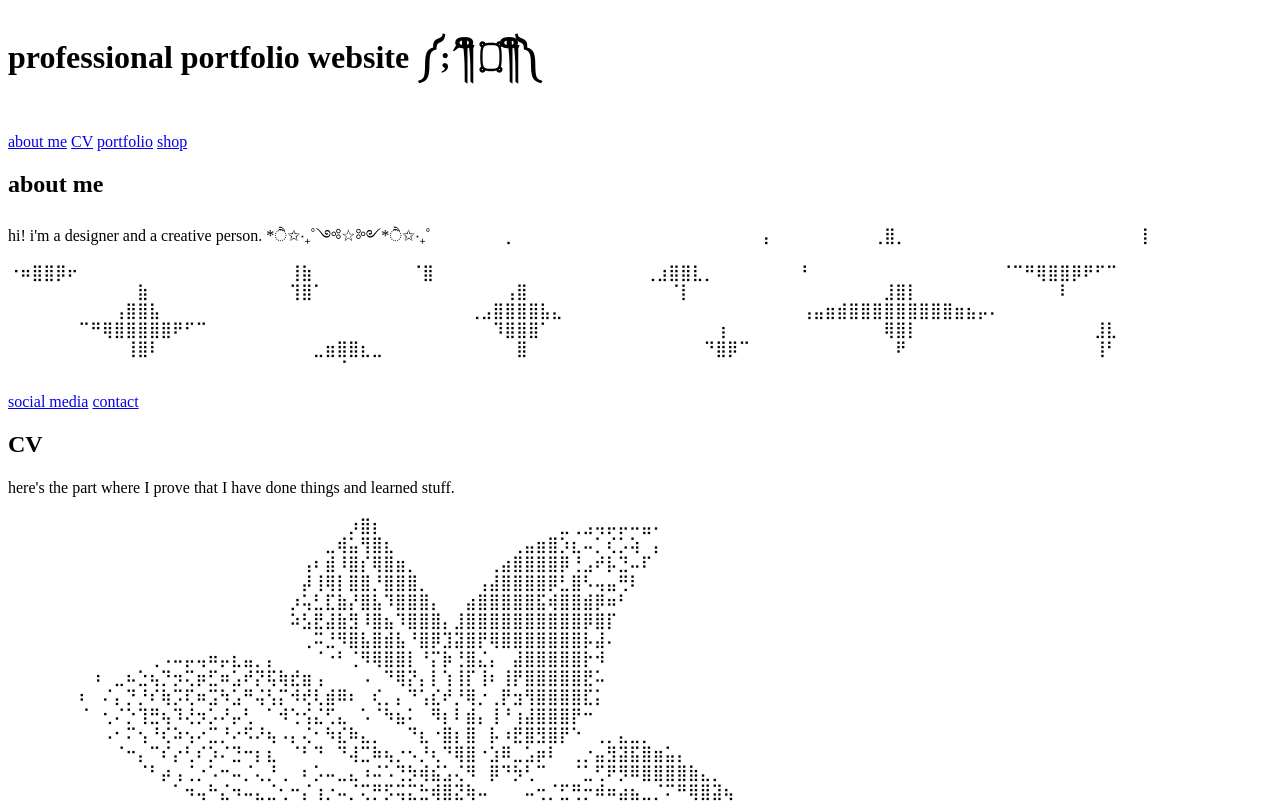
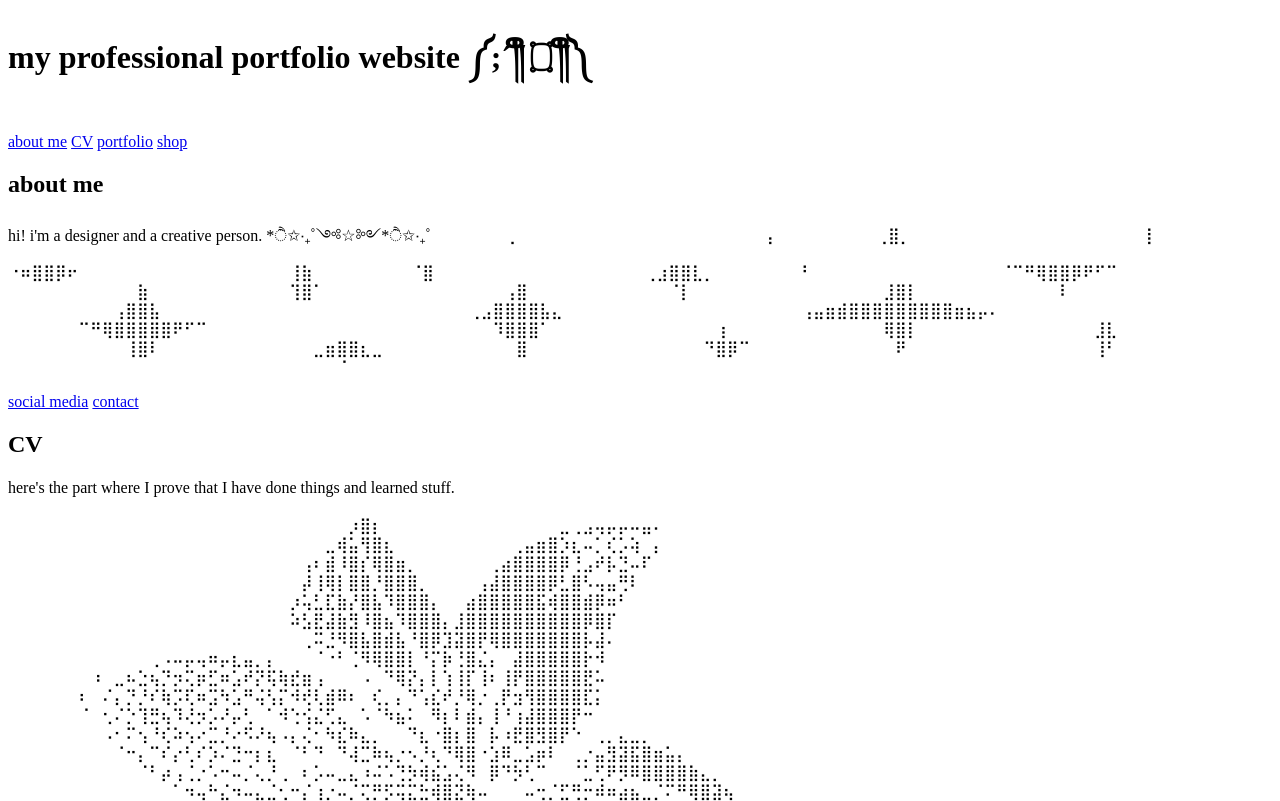
Before and after one commit to hurricane000102-spec/digital_platforms, a plain HTML site: page portfolio.html in a window 1280 px wide. Shown: the top 801 px of the page. Drawn offline with Linux system fonts and the light colour scheme.

Commit message:
Update portfolio.html

```diff
--- a/portfolio.html
+++ b/portfolio.html
@@ -9,7 +9,7 @@
 <body>
 
     <header>
-        <h1>professional portfolio website ༼;´༎ຶ ۝ ༎ຶ༽</h1>
+        <h1>my professional portfolio website ༼;´༎ຶ ۝ ༎ຶ༽ </h1>
 
         <nav>
             <a href="about.html">about me</a>
@@ -27,7 +27,8 @@
 
             <p>
                 hi! i'm a designer and a creative person. *ੈ✩‧₊˚༺☆༻*ੈ✩‧₊˚
-                ⠀⠀⠀⠀⠀⠀⡀⠀⠀⠀⠀⠀⠀⠀⠀⠀⠀⠀⠀⠀⠀⠀⠀⠀⠀⠀⠀⠀⡄⠀⠀⠀⠀⠀⠀
+                ⠀⠀⠀
+                ⠀⠀⠀⡀⠀⠀⠀⠀⠀⠀⠀⠀⠀⠀⠀⠀⠀⠀⠀⠀⠀⠀⠀⠀⠀⡄⠀⠀⠀⠀⠀⠀
 ⠀⠀⢀⣿⡀⠀⠀⠀⠀⠀⠀⠀⠀⠀⠀⠀⠀⠀⠀⠀⠀⠀⠀⠀⠀⡇⠀⠀⠀⠀⠀⠀
 ⠐⠶⣿⣿⡿⠖⠀⠀⠀⠀⠀⠀⠀⠀⠀⠀⠀⠀⠀⠀⠀⠀⠀⠀⢸⣷⠀⠀⠀⠀⠀⠀
 ⠀⠀⠈⣿⠀⠀⠀⠀⠀⠀⠀⠀⠀⠀⠀⠀⠀⠀⠀⠀⠀⠀⢀⣰⣿⣿⣇⡀⠀⠀⠀⠀
```
